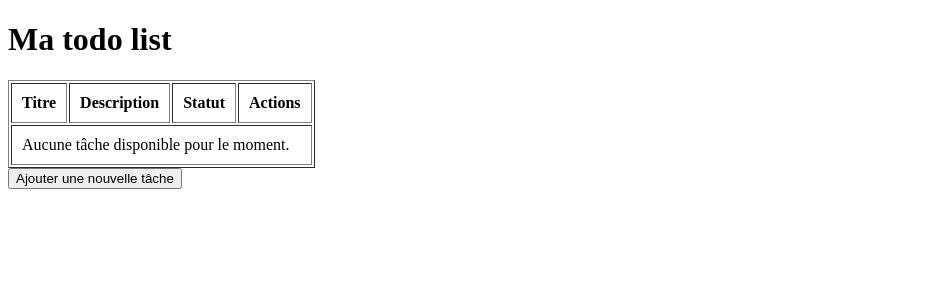
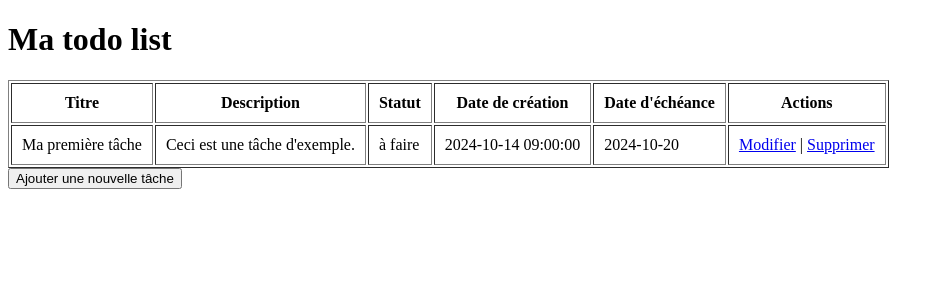
Before and after one commit to jeremy-prt/b3-todo-2024, a PHP site: page /app/views/tasks/index.php in a window 1280 px wide. Shown: the top 300 px of the page, without its empty margins (0-944 px from the left). Run offline with PHP 8.4, Linux system fonts and the light colour scheme.

Commit message:
lire fichier json pour les tâchhes

```diff
--- a/app/controllers/TaskController.php
+++ b/app/controllers/TaskController.php
@@ -0,0 +1,48 @@
+<?php
+
+class TaskController
+{
+    private $tasksFile;
+
+    public function __construct()
+    {
+        $this->tasksFile = realpath(__DIR__ . '/../../tasks.json') ?: __DIR__ . '/../../tasks.json';
+    }
+
+    public function getTasks()
+    {
+        if (file_exists($this->tasksFile)) {
+            $tasks = json_decode(file_get_contents($this->tasksFile), true);
+            return is_array($tasks) ? $tasks : [];
+        } else {
+            return [];
+        }
+    }
+
+    public function addTask($title, $description, $status, $dueDate)
+    {
+        $tasks = $this->getTasks();
+        $newTask = [
+            'id' => uniqid(),
+            'title' => $title,
+            'description' => $description,
+            'status' => $status,
+            'created_at' => date('Y-m-d H:i:s'),
+            'due_date' => $dueDate
+        ];
+        $tasks[] = $newTask;
+        file_put_contents($this->tasksFile, json_encode($tasks, JSON_PRETTY_PRINT));
+    }
+
+    public function updateTaskStatus($id, $status)
+    {
+        $tasks = $this->getTasks();
+        foreach ($tasks as &$task) {
+            if ($task['id'] === $id) {
+                $task['status'] = $status;
+                break;
+            }
+        }
+        file_put_contents($this->tasksFile, json_encode($tasks, JSON_PRETTY_PRINT));
+    }
+}
--- a/app/views/tasks/index.php
+++ b/app/views/tasks/index.php
@@ -1,7 +1,12 @@
 <?php
-$tasks = [
+// Inclusion du contrôleur
+require_once '../../../app/controllers/TaskController.php';
 
-];
+// Création d'une instance du contrôleur
+$taskController = new TaskController();
+
+// Récupération des tâches depuis le contrôleur
+$tasks = $taskController->getTasks();
 ?>
 
 <!DOCTYPE html>
@@ -10,32 +15,38 @@ $tasks = [
     <meta charset="UTF-8">
     <meta name="viewport" content="width=device-width, initial-scale=1.0">
     <title>Todo List</title>
-    <link rel="stylesheet" href="public/css/style.css">
+    <link rel="stylesheet" href="../../public/css/style.css">
 </head>
 <body>
     <div class="container">
         <h1>Ma todo list</h1>
 
+        <!-- Tableau pour afficher les tâches -->
         <table border="1" cellpadding="10">
             <thead>
                 <tr>
                     <th>Titre</th>
                     <th>Description</th>
                     <th>Statut</th>
+                    <th>Date de création</th>
+                    <th>Date d'échéance</th>
                     <th>Actions</th>
                 </tr>
             </thead>
             <tbody>
                 <?php if (empty($tasks)): ?>
                     <tr>
-                        <td colspan="4">Aucune tâche disponible pour le moment.</td>
+                        <td colspan="6">Aucune tâche disponible pour le moment.</td>
                     </tr>
                 <?php else: ?>
+                    <!-- Boucle sur les tâches pour les afficher -->
                     <?php foreach ($tasks as $task): ?>
                         <tr>
                             <td><?php echo htmlspecialchars($task['title']); ?></td>
                             <td><?php echo htmlspecialchars($task['description']); ?></td>
                             <td><?php echo htmlspecialchars($task['status']); ?></td>
+                            <td><?php echo htmlspecialchars($task['created_at']); ?></td>
+                            <td><?php echo htmlspecialchars($task['due_date']); ?></td>
                             <td>
                                 <a href="#">Modifier</a> |
                                 <a href="#">Supprimer</a>
@@ -46,6 +57,7 @@ $tasks = [
             </tbody>
         </table>
 
+        <!-- Bouton pour ajouter une nouvelle tâche -->
         <a href="add.php">
             <button>Ajouter une nouvelle tâche</button>
         </a>
--- a/tasks.json
+++ b/tasks.json
@@ -1,10 +1,10 @@
 [
-    {
-        "id": "670cdbd05d830",
-        "title": "test",
-        "description": "test",
-        "status": "in_progress",
-        "created_at": "2024-10-14 08:52:32",
-        "due_date": "2024-10-26"
-    }
+  {
+    "id": "1",
+    "title": "Ma première tâche",
+    "description": "Ceci est une tâche d'exemple.",
+    "status": "à faire",
+    "created_at": "2024-10-14 09:00:00",
+    "due_date": "2024-10-20"
+  }
 ]
```
